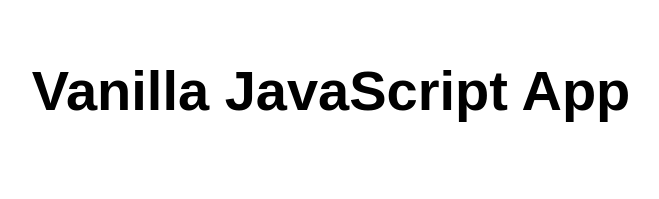
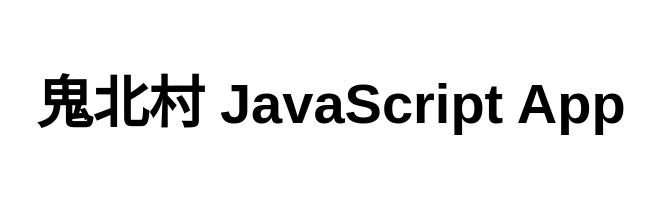
Before and after one commit to WSTono/OJT, a website: page src/index.html in a window 1280 px wide. Shown: the whole page, without its empty margins (309-968 px from the left). Drawn offline with Linux system fonts and the light colour scheme.

Commit message:
Update index.html

```diff
--- a/src/index.html
+++ b/src/index.html
@@ -10,7 +10,7 @@
 
 <body>
   <main>
-    <h1>Vanilla JavaScript App</h1>
+    <h1>鬼北村 JavaScript App</h1>
   </main>
 </body>
 
```
